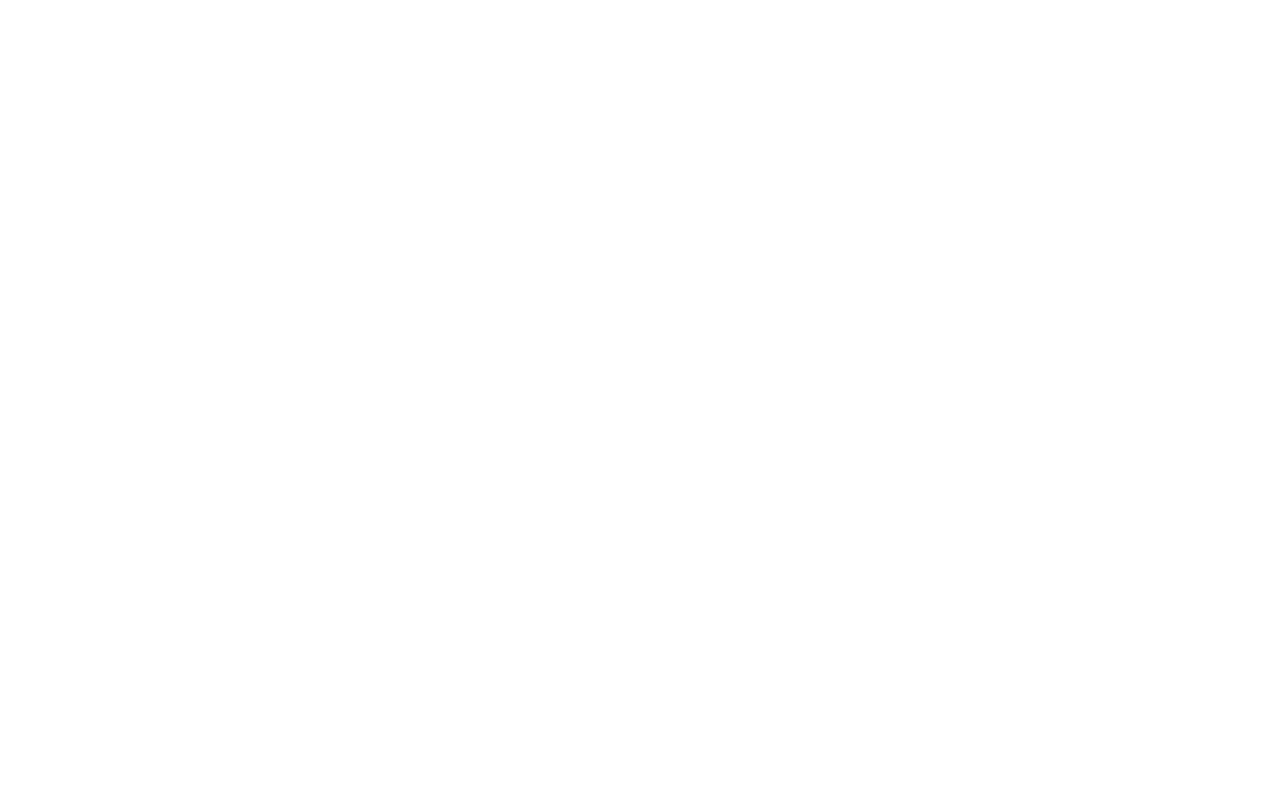
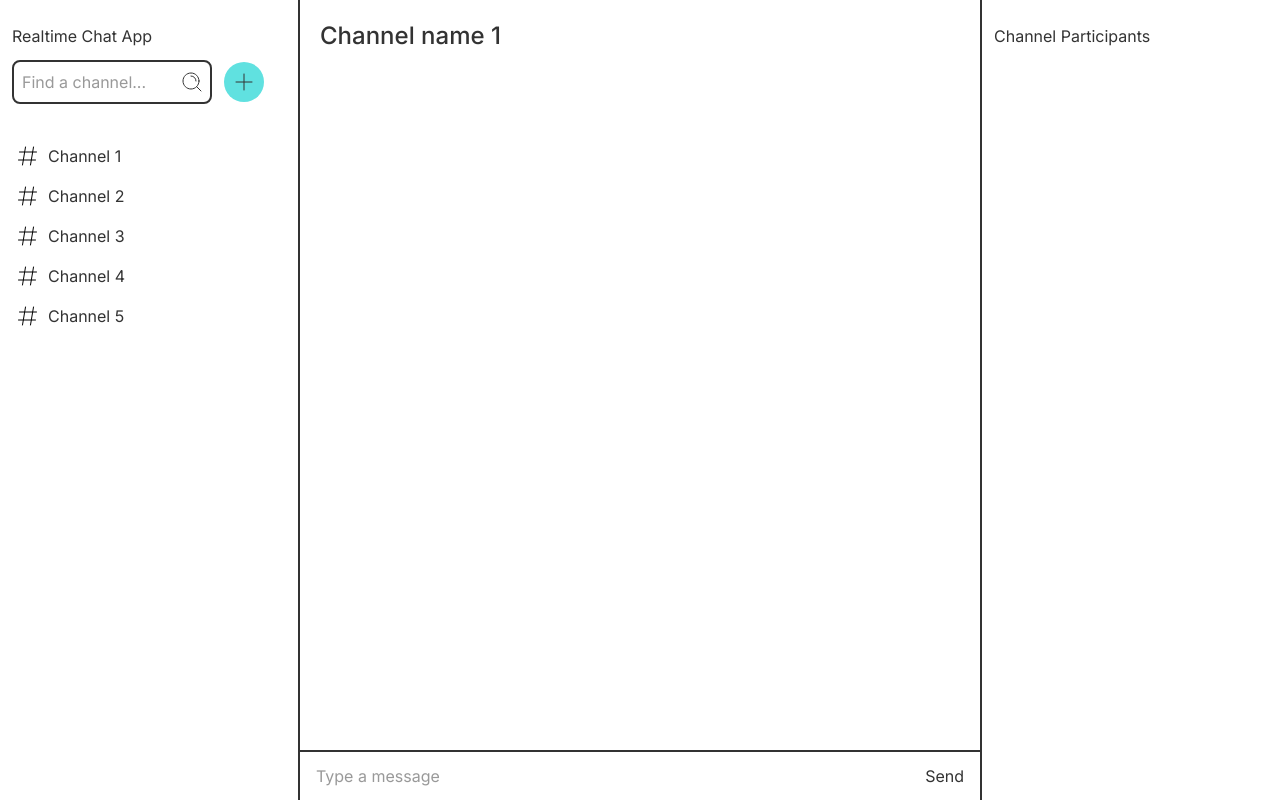
Before and after one commit to edisss1/realtime-chat-task, a React (Vite) app: page /#/chat/1 in a window 1280 px wide. Before the commit this address had no page. Built offline with nearby package versions, Linux system fonts and the light colour scheme.

Commit message:
update: added modal

```diff
--- a/src/Router.tsx
+++ b/src/Router.tsx
@@ -1,12 +1,15 @@
 import { Route, Routes } from "react-router-dom"
 import Home from "./pages/Home"
 import Chat from "./pages/Chat"
+import ChatMain from "./components/Chat/ChatMain"
 
 const Router = () => {
     return (
         <Routes>
             <Route path="/" element={<Home />} />
-            <Route path="/chat" element={<Chat />} />
+            <Route path="/chat" element={<Chat />}>
+                <Route path=":channelID" element={<ChatMain />} />
+            </Route>
         </Routes>
     )
 }
--- a/src/components/Channel/ChannelActions.tsx
+++ b/src/components/Channel/ChannelActions.tsx
@@ -1,12 +1,23 @@
+import { useRef } from "react"
+import Modal from "../Common/Modal"
 import Search from "../Common/Search"
 import CreateChannel from "./CreateChannel"
 
 const ChannelActions = () => {
+    const dialogRef = useRef<HTMLDialogElement | null>(null)
+
+    const openModal = () => {
+        dialogRef.current?.showModal()
+    }
+
     return (
-        <div className="flex items-center gap-3">
-            <Search />
-            <CreateChannel />
-        </div>
+        <>
+            <div className="flex items-center gap-3 mt-3">
+                <Search />
+                <CreateChannel onClick={openModal} />
+            </div>
+            <Modal dialogRef={dialogRef}>test</Modal>
+        </>
     )
 }
 export default ChannelActions
--- a/src/components/Channel/ChannelCard.tsx
+++ b/src/components/Channel/ChannelCard.tsx
@@ -1,19 +1,19 @@
 import { NavLink } from "react-router-dom"
 import HasthagIcon from "../../assets/HasthagIcon"
+import type { TChannel } from "../../types/Channel"
 
 type ChannelCardProps = {
-    channelName: string
-    channelID: string
+    channel: TChannel
 }
 
-const ChannelCard = ({ channelName, channelID }: ChannelCardProps) => {
+const ChannelCard = ({ channel }: ChannelCardProps) => {
     return (
         <NavLink
-            to={`/channel/${channelID}`}
-            className="flex items-center gap-2"
+            to={`/chat/${channel.id}`}
+            className="flex items-center gap-2 p-1 rounded-lg hover:bg-accent/30 transition-colors duration-200"
         >
             <HasthagIcon />
-            <p>{channelName}</p>
+            <p>{channel.name}</p>
         </NavLink>
     )
 }
--- /dev/null
+++ b/src/components/Channel/ChannelsList.tsx
@@ -0,0 +1,17 @@
+import type { TChannel } from "../../types/Channel"
+import ChannelCard from "./ChannelCard"
+
+type ChannelsListProps = {
+    channels: TChannel[]
+}
+
+const ChannelsList = ({ channels }: ChannelsListProps) => {
+    return (
+        <div className="flex flex-col gap-2 mt-9">
+            {channels.map((channel) => (
+                <ChannelCard key={channel.id} channel={channel} />
+            ))}
+        </div>
+    )
+}
+export default ChannelsList
--- a/src/components/Channel/CreateChannel.tsx
+++ b/src/components/Channel/CreateChannel.tsx
@@ -1,10 +1,14 @@
 import PlusIcon from "../../assets/PlusIcon"
 import Button from "../Common/Button"
 
-const CreateChannel = () => {
+type CreateChannelProps = {
+    onClick: () => void
+}
+
+const CreateChannel = ({ onClick }: CreateChannelProps) => {
     return (
         <div className="relative group">
-            <Button className="bg-accent p-2 rounded-full">
+            <Button onClick={onClick} className="bg-accent p-2 rounded-full">
                 <PlusIcon />
             </Button>
             {/*  Tooltip */}
--- a/src/components/Chat/ChatMain.tsx
+++ b/src/components/Chat/ChatMain.tsx
@@ -1,10 +1,15 @@
+import { useParams } from "react-router-dom"
 import MessageComposer from "./MessageComposer"
 
 const ChatMain = () => {
+    const { channelID } = useParams()
+
     return (
         <main className="flex flex-col flex-1 items-center  justify-between h-full ">
             <div className="self-start w-full h-full px-5 pt-5">
-                <h1 className="text-2xl font-medium">Channel name</h1>
+                <h1 className="text-2xl font-medium">
+                    Channel name {channelID}
+                </h1>
             </div>
             <MessageComposer />
         </main>
--- /dev/null
+++ b/src/components/Common/Modal.tsx
@@ -0,0 +1,36 @@
+import { useEffect } from "react"
+
+interface DialogProps {
+    children: React.ReactNode
+    dialogRef: React.RefObject<HTMLDialogElement | null>
+    header?: string
+}
+
+const Modal = ({ dialogRef, children }: DialogProps) => {
+    const handleClickOutside = (e: MouseEvent) => {
+        if (
+            dialogRef.current &&
+            !dialogRef.current.contains(e.target as Node)
+        ) {
+            dialogRef.current.close()
+        }
+    }
+
+    useEffect(() => {
+        window.addEventListener("mousedown", handleClickOutside)
+        return () => {
+            window.removeEventListener("mousedown", handleClickOutside)
+        }
+    }, [handleClickOutside])
+
+    return (
+        <dialog
+            open={dialogRef.current?.open}
+            ref={dialogRef}
+            className={`bg-background dark:bg-background-dark py-4 px-4 gap-2 w-full max-w-[340px] min-h-[210px] fixed top-1/2 left-1/2 -translate-x-1/2 -translate-y-1/2 rounded-lg backdrop:bg-text-primary/60 backdrop:backdrop-blur-sm backdrop:pointer-events-none`}
+        >
+            {children}
+        </dialog>
+    )
+}
+export default Modal
--- a/src/pages/Chat.tsx
+++ b/src/pages/Chat.tsx
@@ -1,17 +1,30 @@
 import ChatContainer from "../components/Common/ChatContainer"
 import Sidebar from "../components/Chat/Sidebar"
-import ChatMain from "../components/Chat/ChatMain"
 import SidebarHeader from "../components/Common/SidebarHeader"
 import ChannelActions from "../components/Channel/ChannelActions"
+import ChannelsList from "../components/Channel/ChannelsList"
+import type { TChannel } from "../types/Channel"
+import { Outlet } from "react-router-dom"
+
+// Component for displaying chat layout
 
 const Chat = () => {
+    const channels: TChannel[] = [
+        { id: "1", name: "Channel 1" },
+        { id: "2", name: "Channel 2" },
+        { id: "3", name: "Channel 3" },
+        { id: "4", name: "Channel 4" },
+        { id: "5", name: "Channel 5" }
+    ]
+
     return (
         <ChatContainer>
             <Sidebar className="border-r-2">
                 <SidebarHeader text="Realtime Chat App" />
                 <ChannelActions />
+                <ChannelsList channels={channels} />
             </Sidebar>
-            <ChatMain />
+            <Outlet />
             <Sidebar className="justify-self-end border-l-2">
                 <SidebarHeader text="Channel Participants" />
             </Sidebar>
--- /dev/null
+++ b/src/types/Channel.ts
@@ -0,0 +1,4 @@
+export type TChannel = {
+    id: string
+    name: string
+}
--- /dev/null
+++ b/src/types/User.ts
@@ -0,0 +1,5 @@
+export type TUser = {
+    id: string
+    displayName: string
+    email: string
+}
```
